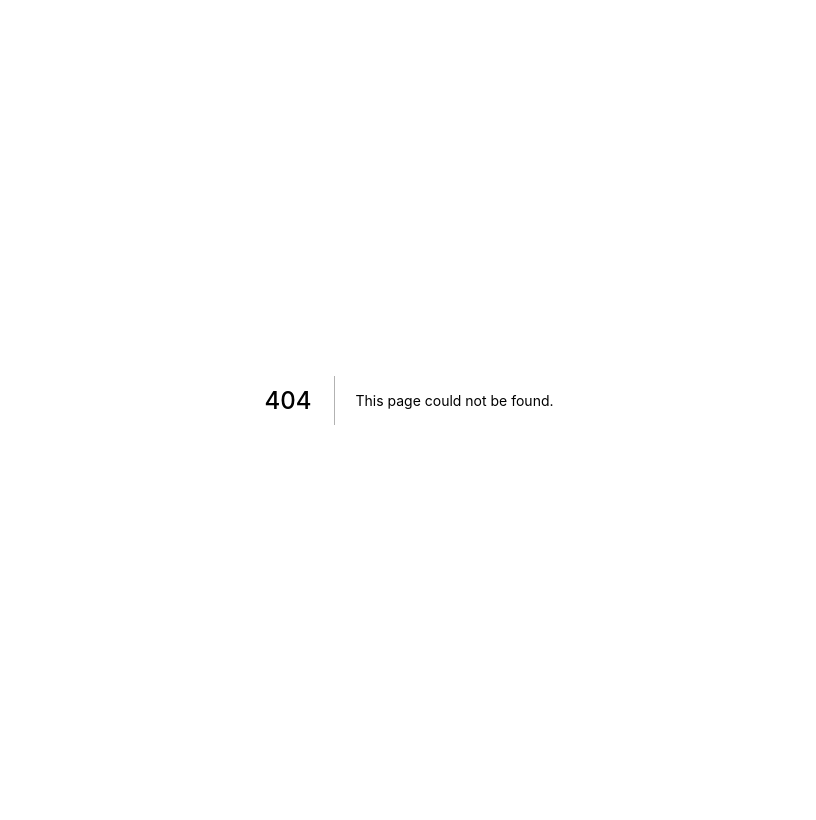
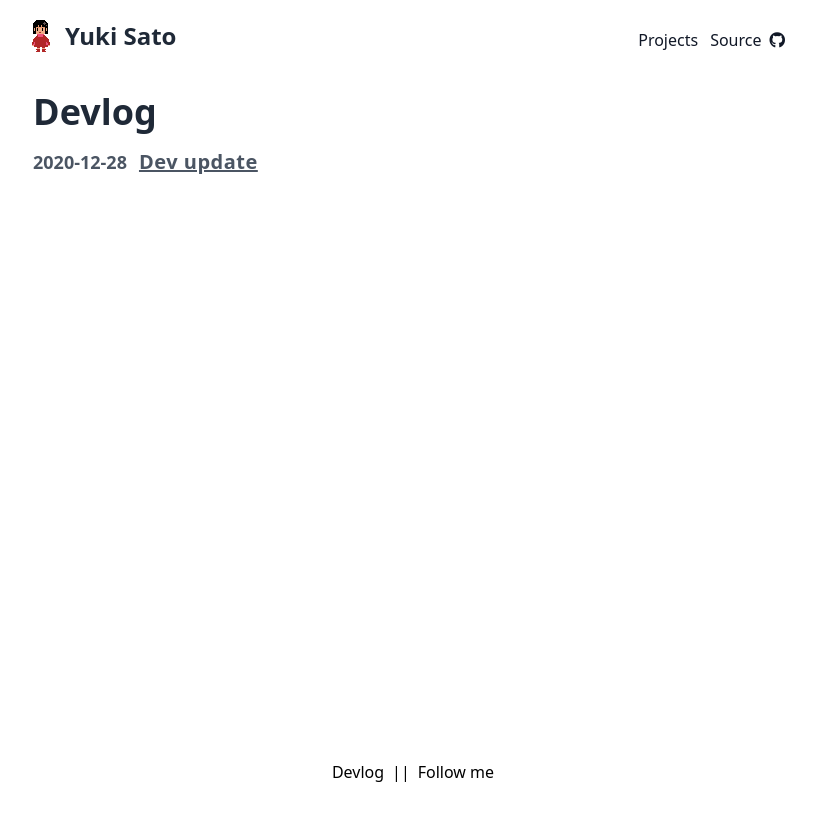
Before and after one commit to youxiberlin/next-blog, a Next.js app: page /devlog in a window 1280 px wide. Before the commit this address had no page. Shown: the top 820 px of the page, without its empty margins (231-1047 px from the left). Built offline with nearby package versions, Linux system fonts and the light colour scheme.

Commit message:
Add footer and route to devlog

```diff
--- a/_devlog/test.md
+++ b/_devlog/test.md
@@ -1,5 +1,5 @@
 ---
-title: 'I developed this blog with Next.js and Markdown'
+title: 'Dev update'
 excerpt: 'Hello World'
 date: '2020-12-28'
 author: ''
--- /dev/null
+++ b/components/footer.js
@@ -0,0 +1,23 @@
+import { useRouter } from 'next/router'
+
+const Footer = () => {
+  const router = useRouter()
+  return (
+    <header className="py-4 flex justify-center">
+      <div className="ml-2 hover:bg-yellow-100" onClick={() => router.push('/devlog')}>
+        Devlog
+      </div>
+      <div className="ml-2">
+        ||
+      </div>
+      <div>
+        <a className="ml-2 hover:bg-yellow-100" target="_blank" href="https://twitter.com/yuki_sat">
+          {/* <i className="fab fa-twitter"></i> */}
+          Follow me
+        </a>
+      </div>
+    </header>
+  )
+}
+
+export default Footer;
--- a/components/layouts/main.js
+++ b/components/layouts/main.js
@@ -1,15 +1,19 @@
 import Head from "next/head";
 import Header from "../header";
+import Footer  from "../footer";
 
 const Main = ({ children }) => {
   return (
     <>
-      <main className="max-w-3xl mb-10 container mx-auto">
+      <main className="max-w-3xl mb-10 container mx-auto h-screen flex flex-col">
         <Head>
           <title>Yuki's blog</title>
         </Head>
         <Header />
-        {children}
+        <div className="flex-grow">
+          {children}
+        </div>
+        <Footer />
       </main>
     </>
   )
--- /dev/null
+++ b/components/layouts/top-devlog.js
@@ -0,0 +1,19 @@
+import Link from 'next/link'
+
+const TopPosts = ({ posts }) => {
+  return (
+    <div className="sm:mt-6 mt-8">
+      <div className="pl-2 py-2 text-gray-800 sm:text-3xl text-4xl font-bold">Devlog</div>
+      {posts.map(post => (
+        <div className="flex sm:flex-col pl-2 py-2" key={post.slug}>
+          <div className="text-gray-600 text-lg mr-3 font-bold">{post.date}</div>
+          <Link href={`/devlog/${post.slug}`}>
+            <h3 className="font-bold underline text-gray-600 text-xl hover:bg-pink-200 cursor-pointer tracking-wide">{post.title}</h3>
+          </Link>
+        </div>
+      ))}
+    </div>
+  )
+}
+
+export default TopPosts;
--- a/components/nav.js
+++ b/components/nav.js
@@ -15,9 +15,6 @@ export default function Nav() {
             <a className="mx-2 hover:bg-yellow-100" target="_blank" href="https://github.com/youxiberlin">
                 <i className="fab fa-github"></i>
             </a>
-            <a className="mr-2 hover:bg-yellow-100" target="_blank" href="https://twitter.com/yuki_sat">
-                <i className="fab fa-twitter"></i>
-            </a>
             </nav>
         </>
 )}
--- a/lib/api.js
+++ b/lib/api.js
@@ -61,7 +61,7 @@ export const getAllPosts = (fields = []) => {
   return posts
 }
 
-export const getAllDevlogs = (fields = []) => {
+export const getAllDevlog = (fields = []) => {
   const slugs = getDevSlugs()
   const posts = slugs
     .map((slug) => getDevlogBySlug(slug, fields, devlogDirectory))
--- /dev/null
+++ b/pages/devlog.js
@@ -0,0 +1,36 @@
+import { useState } from "react"
+import Layout from "../components/layouts/main"
+import TopDevlog from "../components/layouts/top-devlog"
+import { getAllDevlog } from "../lib/api"
+
+const Devlog = ({ allPosts }) => {
+  const [morePosts, setMorePosts] = useState(false)
+  const topPosts = allPosts.length <=20 ? allPosts : allPosts.slice(0, 20)
+  return (
+    <Layout>
+      <TopDevlog
+        posts={!morePosts ? topPosts : allPosts}
+      />
+      <div
+        onClick={() => setMorePosts(!morePosts)}
+        className={allPosts.length > topPosts.length && !morePosts ? 'block' : 'hidden'}>
+        show more
+      </div>
+    </Layout>
+  )
+}
+export default Devlog;
+
+export async function getStaticProps() {
+  const allPosts = getAllDevlog([
+    'title',
+    'date',
+    'slug',
+    'author',
+    'excerpt',
+  ])
+
+  return {
+    props: { allPosts },
+  }
+}
--- a/pages/devlog/[slug].js
+++ b/pages/devlog/[slug].js
@@ -1,6 +1,6 @@
 import { useRouter } from 'next/router'
 import Head from "next/head"
-import { getDevlogBySlug, getAllDevlogs } from '../../lib/api'
+import { getDevlogBySlug, getAllDevlog } from '../../lib/api'
 import markdownToHtml from '../../lib/markdownToHtml'
 import Layout from "../../components/layouts/main"
 import PostHeader from "../../components/layouts/post-header"
@@ -54,7 +54,7 @@ export async function getStaticProps({ params }) {
 }
 
 export async function getStaticPaths() {
-  const posts = getAllDevlogs(['slug'])
+  const posts = getAllDevlog(['slug'])
   return {
     paths: posts.map((post) => {
       return {
```
